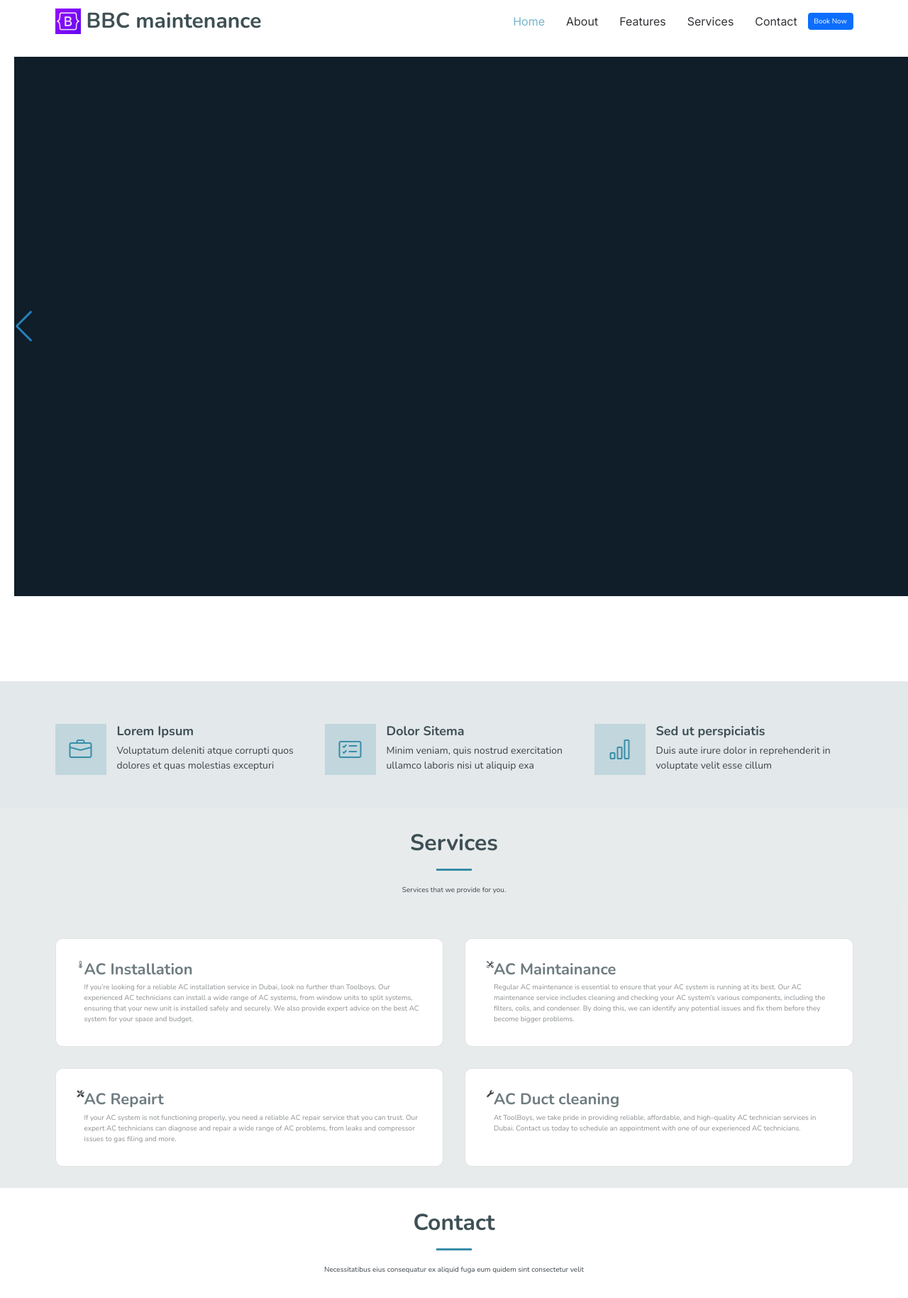
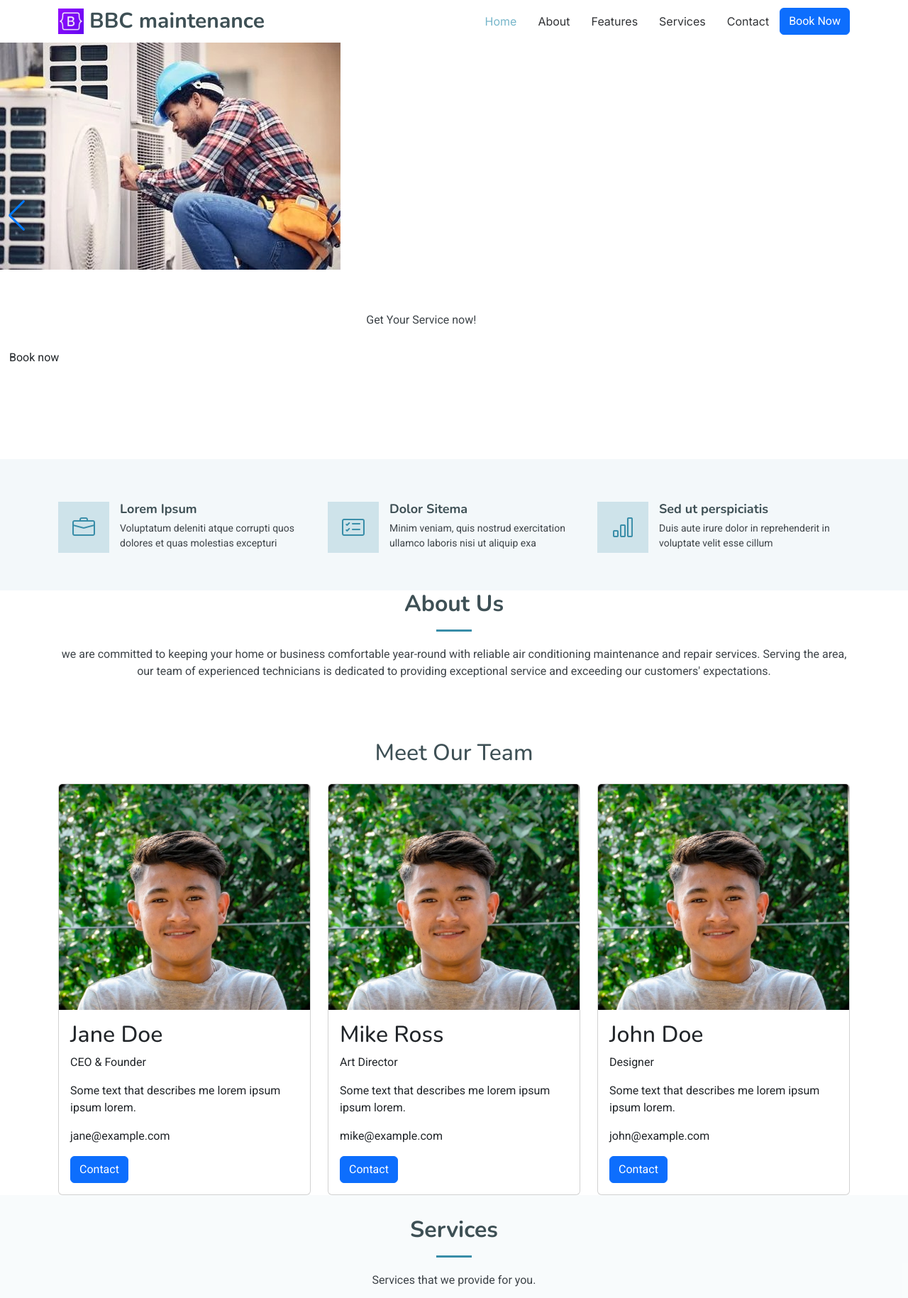
Before and after one commit to sabol72/Alpha, a PHP site: page / in a window 1280 px wide. Shown: the top 1829 px of the page at 71% size. Run offline with PHP 8.4, Linux system fonts and the light colour scheme.

Commit message:
added about

```diff
--- a/assets/css/Style.css
+++ b/assets/css/Style.css
@@ -42,7 +42,7 @@
 }
 
 html {
-   font-size: 62.5%;
+   /* font-size: 62.5%; */
    overflow-x: hidden;
 }
 
--- a/index.html
+++ b/index.html
@@ -28,7 +28,7 @@
 
   <!-- Main CSS File -->
   <link href="assets/css/main.css" rel="stylesheet">
-  <link href="assets/css/Style.css" rel="stylesheet">
+  <!-- <link href="assets/css/Style.css" rel="stylesheet"> -->
 
   <!-- slider css -->
   <style>
@@ -171,8 +171,56 @@
       </div>
 
     </section><!-- /Featured Services Section -->
+    <!-- about us -->
 
+  <div class="container section-title" data-aos="fade-up" id="about">
+    <h2>About Us</h2>
+    <P> we are committed to keeping your home or business comfortable year-round with reliable air conditioning maintenance and repair services. Serving the  area, our team of experienced technicians is dedicated to providing exceptional service and exceeding our customers' expectations.</P>
+  </div>
 
+  <div class="container">
+    <h2 class="text-center my-4"> Meet Our Team</h2>
+    <div class="row">
+      <div class="col-md-4">
+        <div class="card">
+          <img src="assets/img/absolute-image.jpg" alt="Jane" class="card-img-top">
+          <div class="card-body">
+            <h2 class="card-title">Jane Doe</h2>
+            <p class="card-text">CEO & Founder</p>
+            <p class="card-text">Some text that describes me lorem ipsum ipsum lorem.</p>
+            <p>jane@example.com</p>
+            <button class="btn btn-primary">Contact</button>
+          </div>
+        </div>
+      </div>
+
+      <div class="col-md-4">
+        <div class="card">
+          <img src="assets/img/absolute-image.jpg" alt="Mike" class="card-img-top">
+          <div class="card-body">
+            <h2 class="card-title">Mike Ross</h2>
+            <p class="card-text">Art Director</p>
+            <p class="card-text">Some text that describes me lorem ipsum ipsum lorem.</p>
+            <p>mike@example.com</p>
+            <button class="btn btn-primary">Contact</button>
+          </div>
+        </div>
+      </div>
+
+      <div class="col-md-4">
+        <div class="card">
+          <img src="assets/img/absolute-image.jpg" alt="John" class="card-img-top">
+          <div class="card-body">
+            <h2 class="card-title">John Doe</h2>
+            <p class="card-text">Designer</p>
+            <p class="card-text">Some text that describes me lorem ipsum ipsum lorem.</p>
+            <p>john@example.com</p>
+            <button class="btn btn-primary">Contact</button>
+          </div>
+        </div>
+      </div>
+    </div>
+  </div>
 
 
 
```
Also changed, not shown: assets/img/absolute-image.jpg (added).
